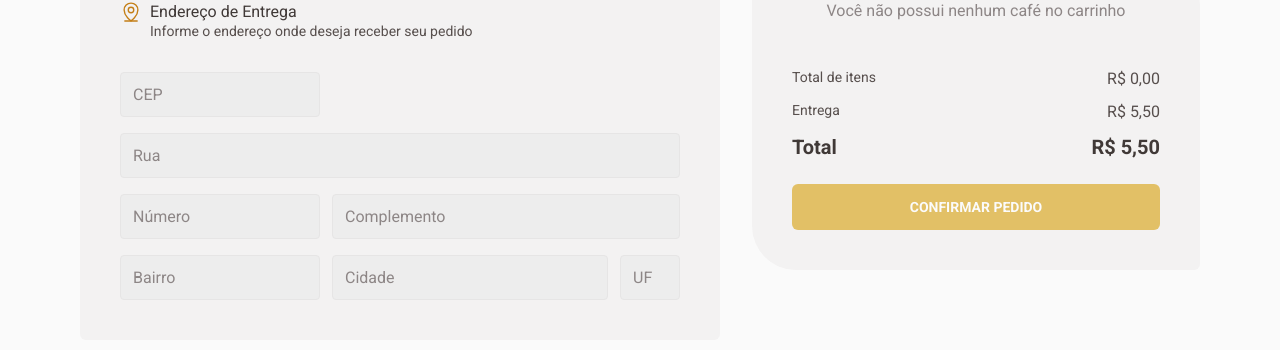
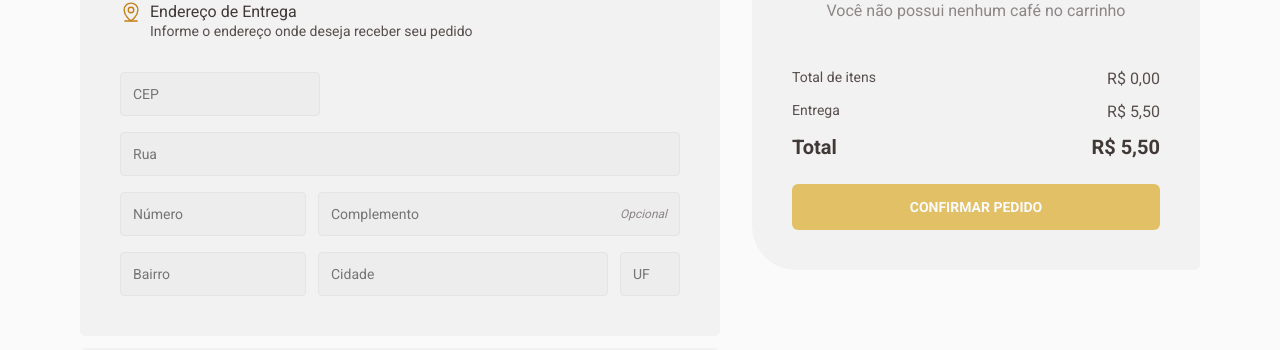
Before and after one commit to guilhermetravinski/ignite-coffee-delivery-1, a React (Vite) app: page /cart in a window 1280 px wide. Shown: the part 221-571 px from the top of the page. Built offline with nearby package versions, Linux system fonts and the light colour scheme.

Commit message:
feat: add optional text to input

```diff
--- a/src/components/Input/index.tsx
+++ b/src/components/Input/index.tsx
@@ -1,21 +1,20 @@
 /* eslint-disable react/display-name */
 import { forwardRef, InputHTMLAttributes } from 'react'
-import { InputContainer } from './styles'
+import { InputContainer, InputStyled, RightText } from './styles'
 
 type InputProps = InputHTMLAttributes<HTMLInputElement> & {
   inputSize: 'small' | 'regular' | 'large'
   error?: string
+  isOptional?: boolean
 }
 
 export const Input = forwardRef<HTMLInputElement, InputProps>(
-  ({ inputSize, error, ...rest }, ref) => {
+  ({ inputSize, error, isOptional, ...rest }, ref) => {
     return (
-      <InputContainer
-        ref={ref}
-        inputSize={inputSize}
-        hasError={!!error}
-        {...rest}
-      />
+      <InputContainer inputSize={inputSize} hasError={!!error}>
+        <InputStyled ref={ref} {...rest} />
+        {isOptional && <RightText>{'Opcional'}</RightText>}
+      </InputContainer>
     )
   },
 )
--- a/src/components/Input/styles.ts
+++ b/src/components/Input/styles.ts
@@ -6,17 +6,8 @@ type InputContainerProps = {
   hasError: boolean
 }
 
-export const InputContainer = styled.input<InputContainerProps>`
+export const InputContainer = styled.div<InputContainerProps>`
   padding: 0.75rem;
-  background: ${(props) => props.theme.colors['base-input']};
-  color: ${(props) => props.theme.colors['base-text']};
-  border: 1px solid
-    ${({ theme, hasError }) =>
-    hasError ? 'red' : theme.colors['base-button']};
-  border-radius: 4px;
-
-  transition: border-color 0.2s;
-
   width: ${({ inputSize }) => {
     if (inputSize === 'small') {
       return '3.75rem'
@@ -27,11 +18,40 @@ export const InputContainer = styled.input<InputContainerProps>`
     }
   }};
 
-  :focus {
+  background: ${(props) => props.theme.colors['base-input']};
+  color: ${(props) => props.theme.colors['base-text']};
+  border: 1px solid
+  ${({ theme, hasError }) =>
+    hasError ? 'red' : theme.colors['base-button']};
+  border-radius: 4px;
+
+  display: flex;
+  align-items: center;
+  justify-content: space-between;
+
+  transition: border-color 0.2s;
+
+  &:focus-within {
     border: 1px solid ${(props) => props.theme.colors['brand-yellow-dark']};
   }
 
-  ::placeholder {
+  &::placeholder {
     color: ${(props) => props.theme.colors['base-label']};
   }
 `
+
+export const InputStyled = styled.input`
+  background: none;
+  border: none;
+
+  font-size: 0.875rem;
+  line-height: 1.125rem;
+`
+
+export const RightText = styled.span`
+  font-size: 0.75rem;
+  font-style: italic;
+  line-height: 1rem;
+
+  color: ${props => props.theme.colors['base-label']};
+`
--- a/src/pages/Cart/components/DeliveryAddressForm/index.tsx
+++ b/src/pages/Cart/components/DeliveryAddressForm/index.tsx
@@ -42,6 +42,7 @@ export function DeliveryAddressForm() {
           type="text"
           placeholder="Complemento"
           error={errors.complement?.message}
+          isOptional
           {...register('complement')}
         />
       </div>
```
